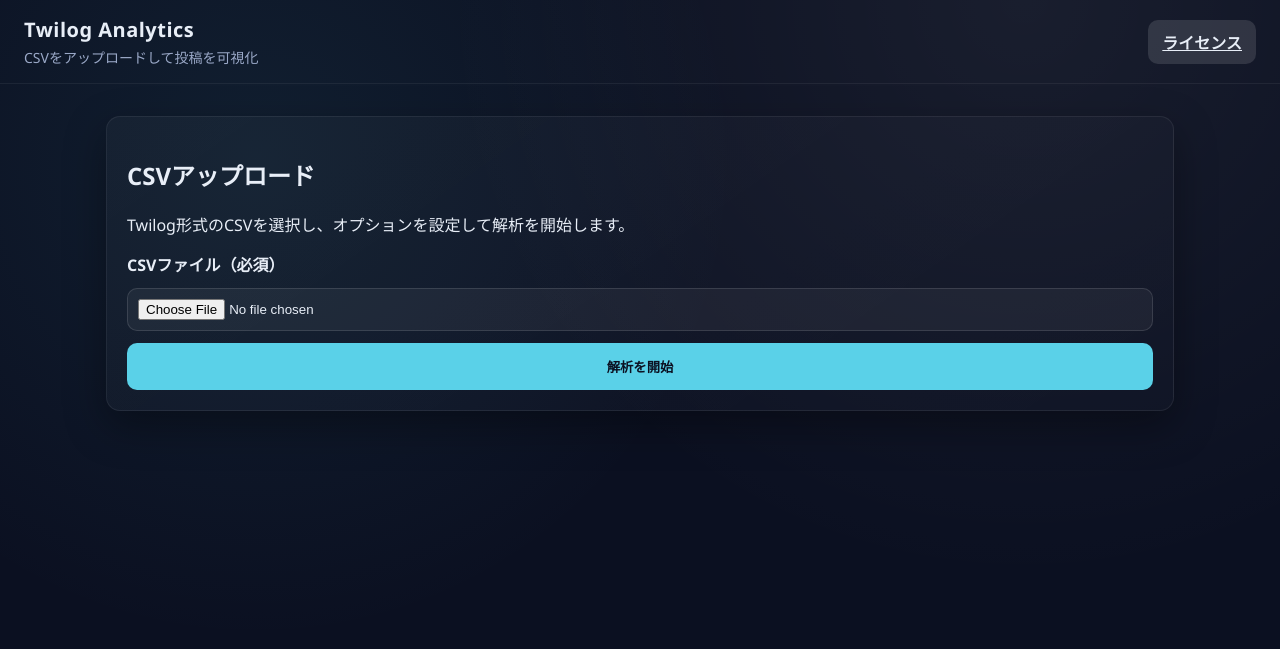
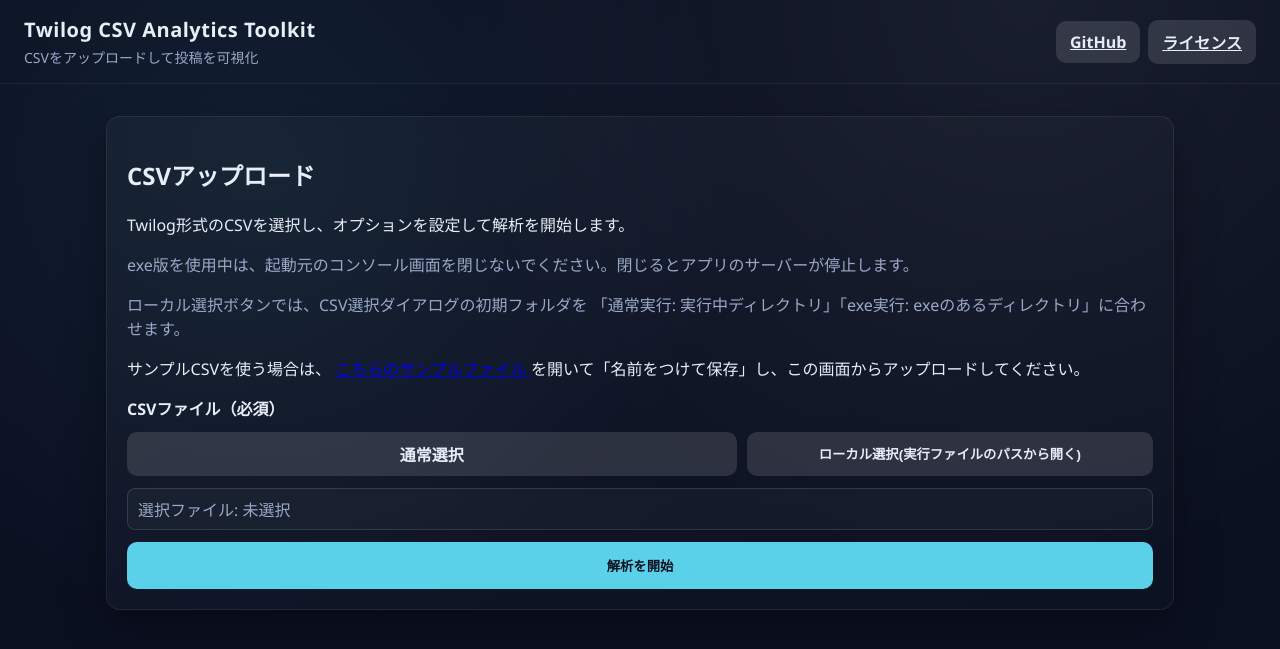
Before and after one commit to TweeTeaFOX223/twilog-csv-analytics-toolkit, a FastAPI app: page / in a window 1280 px wide. Shown: the top 649 px of the page. Run offline with FastAPI, Linux system fonts and the light colour scheme; some libraries are stand-ins or nearby versions.

Commit message:
exeファイルの配布ディレクトリにサンプルCSVを同梱＋CSVファイルアップロード画面で、実行ファイルの場所からエクスプローラーを開けるようにした

```diff
--- a/app/main.py
+++ b/app/main.py
@@ -15,7 +15,7 @@
 
 from app.routes import views
 
-app = FastAPI(title="Twilog Analytics")
+app = FastAPI(title="Twilog CSV Analytics Toolkit")
 
 app.mount("/static", StaticFiles(directory=get_static_dir()), name="static")
 app.include_router(views.router)
--- a/app/routes/views.py
+++ b/app/routes/views.py
@@ -12,10 +12,10 @@
 
 import polars as pl
 from fastapi import APIRouter, File, Form, HTTPException, Request, UploadFile, status
-from fastapi.responses import HTMLResponse, RedirectResponse, StreamingResponse
+from fastapi.responses import HTMLResponse, JSONResponse, RedirectResponse, StreamingResponse
 from fastapi.templating import Jinja2Templates
 
-from app.runtime_paths import get_static_dir, get_templates_dir
+from app.runtime_paths import get_runtime_work_dir, get_static_dir, get_templates_dir
 from twilog_analytics.data import loader, preprocessor
 from twilog_analytics.analysis import (
     statistics,
@@ -72,137 +72,21 @@
     )
 
 
-def _get_session(file_id: str) -> UploadSession:
-    """file_idに紐づくアップロードセッションを取得する。"""
-
-    session = UPLOAD_STORE.get(file_id)
-    if not session:
-        raise HTTPException(status_code=404, detail="Session not found")
-    return session
-
-
-def _filtered_frame(session: UploadSession) -> pl.DataFrame:
-    """オプションに応じてフィルタを適用したDataFrameを返す。"""
-
-    frame = session.frame
-    opts = session.options or {}
-    if opts.get("years_mode") == "selected" and opts.get("years"):
-        frame = preprocessor.filter_by_years(frame, opts.get("years"))
-    return frame
-
-
-def _parse_stopwords(raw: Optional[str]) -> set[str]:
-    """改行/カンマ区切りのストップワードをセットに変換する。"""
-
-    if not raw:
-        return set()
-    parts = re.split(r"[,\n\r]+", raw)
-    return {p.strip() for p in parts if p.strip()}
-
-
-def _build_text_analyzer(
-    session: UploadSession, pos_filter_override: Optional[str] = None
-) -> text_analysis.TextAnalyzer:
-    """Sudachi設定とストップワードを反映したTextAnalyzerを作成する。"""
-
-    opts = session.options or {}
-    mode = opts.get("sudachi_mode", "C")
-    pos_filter = pos_filter_override if pos_filter_override is not None else opts.get("pos_filter")
-    stopwords = _parse_stopwords(opts.get("stopwords"))
-    return text_analysis.TextAnalyzer(mode=mode, pos_filter=pos_filter, stopwords=stopwords)
-
-
-def _weekday_full_counts(counts_df: pl.DataFrame, value_col: str = "posts") -> pl.DataFrame:
-    """曜日が欠けても順序付きで7件そろえる（空きは0で埋める）。"""
-
-    if counts_df.is_empty():
-        filled = WEEKDAY_BASE.with_columns(pl.lit(0).alias(value_col))
-    else:
-        filled = WEEKDAY_BASE.join(counts_df, on="weekday", how="left").fill_null(0)
-    return filled.with_columns(WEEKDAY_LABEL_EXPR)
-
-
-def _clamp_max_words(value: int, min_value: int = 10, max_value: int = 400) -> int:
-    """ワードクラウドの最大単語数を安全な範囲に丸める。"""
-
-    if value < min_value:
-        return min_value
-    if value > max_value:
-        return max_value
-    return value
-
-
-def _clamp_max_minutes(value: int, min_value: int = 30, max_value: int = 1440) -> int:
-    """投稿間隔の最大分数を安全な範囲に丸める。"""
-
-    if value < min_value:
-        return min_value
-    if value > max_value:
-        return max_value
-    return value
-
-
-def _exclude_retweets(frame: pl.DataFrame, exclude_retweets: bool) -> pl.DataFrame:
-    """RT投稿を除外したDataFrameを返す。"""
-
-    if not exclude_retweets:
-        return frame
-    if "text" not in frame.columns:
-        return frame
-    return frame.filter(
-        ~pl.col("text").cast(pl.Utf8).fill_null("").str.contains(r"^RT\s*@?")
-    )
-
-
-@router.get("/", response_class=HTMLResponse)
-async def index(request: Request) -> HTMLResponse:
-    """アップロードフォームを表示するトップページ。"""
-
-    return TEMPLATES.TemplateResponse("index.html", {"request": request})
-
-
-@router.get("/licenses", response_class=HTMLResponse)
-async def licenses_page(request: Request) -> HTMLResponse:
-    """同梱済みのサードパーティライセンス一覧を表示する。"""
-
-    if LICENSE_TEXT_FILE.exists():
-        licenses_text = LICENSE_TEXT_FILE.read_text(encoding="utf-8")
-    else:
-        licenses_text = (
-            "ライセンス一覧ファイルが見つかりませんでした。\n"
-            "scripts/generate_licenses.py を実行して app/static に生成してください。"
-        )
-    return TEMPLATES.TemplateResponse(
-        "licenses.html",
-        {"request": request, "licenses_text": licenses_text},
-    )
-
-
-@router.post("/upload")
-async def upload_csv(
-    request: Request,
-    file: UploadFile = File(...),
-):
-    """CSVを安全に受け取り、一時ディレクトリに保存して前処理する。"""
-
-    if not file.filename or not file.filename.lower().endswith(".csv"):
-        return _render_error(request, "CSVファイルを選択してください。", status_code=400)
+def _save_to_temp_csv(source: Path) -> Path:
+    """選択/アップロードされたCSVを安全な一時パスへコピーする。"""
 
     temp_dir = Path(tempfile.mkdtemp(prefix="twilog_"))
-    dest = temp_dir / _safe_filename(file.filename)
-
-    # アップロードストリームを安全なパスに書き出す
-    with dest.open("wb") as buffer:
-        shutil.copyfileobj(file.file, buffer)
-
-    try:
-        frame = loader.load_twilog_csv(dest)
-        frame = preprocessor.add_derived_columns(frame)
-    except Exception as exc:  # pragma: no cover - UIで表示
-        return _render_error(request, f"CSVの読み込みに失敗しました: {exc}", status_code=400)
-
+    dest = temp_dir / _safe_filename(source.name)
+    shutil.copy2(source, dest)
+    return dest
+
+
+def _register_session_from_csv(csv_path: Path) -> str:
+    """CSVを読み込み、解析セッションとして登録してfile_idを返す。"""
+
+    frame = loader.load_twilog_csv(csv_path)
+    frame = preprocessor.add_derived_columns(frame)
     file_id = uuid4().hex
-    # 初期オプション（ダッシュボード側で設定可能）
     options = {
         "years": [],
         "years_mode": "all",
@@ -211,9 +95,200 @@
         "stopwords": None,
         "keyword_dict": None,
     }
-    UPLOAD_STORE[file_id] = UploadSession(file_id=file_id, path=dest, frame=frame, options=options)
+    UPLOAD_STORE[file_id] = UploadSession(file_id=file_id, path=csv_path, frame=frame, options=options)
+    return file_id
+
+
+def _pick_local_csv_path(initial_dir: Path) -> Optional[Path]:
+    """ローカル環境でCSV選択ダイアログを開き、選択パスを返す。"""
+
+    import tkinter as tk
+    from tkinter import filedialog
+
+    root = tk.Tk()
+    root.withdraw()
+    root.attributes("-topmost", True)
+    try:
+        selected = filedialog.askopenfilename(
+            title="Twilog CSV を選択",
+            initialdir=str(initial_dir),
+            filetypes=[("CSV files", "*.csv"), ("All files", "*.*")],
+        )
+    finally:
+        root.destroy()
+
+    if not selected:
+        return None
+    return Path(selected)
+
+
+def _get_session(file_id: str) -> UploadSession:
+    """file_idに紐づくアップロードセッションを取得する。"""
+
+    session = UPLOAD_STORE.get(file_id)
+    if not session:
+        raise HTTPException(status_code=404, detail="Session not found")
+    return session
+
+
+def _filtered_frame(session: UploadSession) -> pl.DataFrame:
+    """オプションに応じてフィルタを適用したDataFrameを返す。"""
+
+    frame = session.frame
+    opts = session.options or {}
+    if opts.get("years_mode") == "selected" and opts.get("years"):
+        frame = preprocessor.filter_by_years(frame, opts.get("years"))
+    return frame
+
+
+def _parse_stopwords(raw: Optional[str]) -> set[str]:
+    """改行/カンマ区切りのストップワードをセットに変換する。"""
+
+    if not raw:
+        return set()
+    parts = re.split(r"[,\n\r]+", raw)
+    return {p.strip() for p in parts if p.strip()}
+
+
+def _build_text_analyzer(
+    session: UploadSession, pos_filter_override: Optional[str] = None
+) -> text_analysis.TextAnalyzer:
+    """Sudachi設定とストップワードを反映したTextAnalyzerを作成する。"""
+
+    opts = session.options or {}
+    mode = opts.get("sudachi_mode", "C")
+    pos_filter = pos_filter_override if pos_filter_override is not None else opts.get("pos_filter")
+    stopwords = _parse_stopwords(opts.get("stopwords"))
+    return text_analysis.TextAnalyzer(mode=mode, pos_filter=pos_filter, stopwords=stopwords)
+
+
+def _weekday_full_counts(counts_df: pl.DataFrame, value_col: str = "posts") -> pl.DataFrame:
+    """曜日が欠けても順序付きで7件そろえる（空きは0で埋める）。"""
+
+    if counts_df.is_empty():
+        filled = WEEKDAY_BASE.with_columns(pl.lit(0).alias(value_col))
+    else:
+        filled = WEEKDAY_BASE.join(counts_df, on="weekday", how="left").fill_null(0)
+    return filled.with_columns(WEEKDAY_LABEL_EXPR)
+
+
+def _clamp_max_words(value: int, min_value: int = 10, max_value: int = 400) -> int:
+    """ワードクラウドの最大単語数を安全な範囲に丸める。"""
+
+    if value < min_value:
+        return min_value
+    if value > max_value:
+        return max_value
+    return value
+
+
+def _clamp_max_minutes(value: int, min_value: int = 30, max_value: int = 1440) -> int:
+    """投稿間隔の最大分数を安全な範囲に丸める。"""
+
+    if value < min_value:
+        return min_value
+    if value > max_value:
+        return max_value
+    return value
+
+
+def _exclude_retweets(frame: pl.DataFrame, exclude_retweets: bool) -> pl.DataFrame:
+    """RT投稿を除外したDataFrameを返す。"""
+
+    if not exclude_retweets:
+        return frame
+    if "text" not in frame.columns:
+        return frame
+    return frame.filter(
+        ~pl.col("text").cast(pl.Utf8).fill_null("").str.contains(r"^RT\s*@?")
+    )
+
+
+@router.get("/", response_class=HTMLResponse)
+async def index(request: Request) -> HTMLResponse:
+    """アップロードフォームを表示するトップページ。"""
+
+    return TEMPLATES.TemplateResponse("index.html", {"request": request})
+
+
+@router.get("/licenses", response_class=HTMLResponse)
+async def licenses_page(request: Request) -> HTMLResponse:
+    """同梱済みのサードパーティライセンス一覧を表示する。"""
+
+    if LICENSE_TEXT_FILE.exists():
+        licenses_text = LICENSE_TEXT_FILE.read_text(encoding="utf-8")
+    else:
+        licenses_text = (
+            "ライセンス一覧ファイルが見つかりませんでした。\n"
+            "scripts/generate_licenses.py を実行して app/static に生成してください。"
+        )
+    return TEMPLATES.TemplateResponse(
+        "licenses.html",
+        {"request": request, "licenses_text": licenses_text},
+    )
+
+
+@router.post("/upload")
+async def upload_csv(
+    request: Request,
+    file: Optional[UploadFile] = File(None),
+    local_csv_path: Optional[str] = Form(None),
+):
+    """CSVを安全に受け取り、一時ディレクトリに保存して前処理する。"""
+
+    dest: Optional[Path] = None
+    if file and file.filename:
+        if not file.filename.lower().endswith(".csv"):
+            return _render_error(request, "CSVファイルを選択してください。", status_code=400)
+        temp_dir = Path(tempfile.mkdtemp(prefix="twilog_"))
+        dest = temp_dir / _safe_filename(file.filename)
+        # アップロードストリームを安全なパスに書き出す
+        with dest.open("wb") as buffer:
+            shutil.copyfileobj(file.file, buffer)
+    elif local_csv_path:
+        selected = Path(local_csv_path).expanduser()
+        if not selected.exists() or not selected.is_file():
+            return _render_error(request, "選択されたCSVファイルが見つかりません。再選択してください。", 400)
+        if selected.suffix.lower() != ".csv":
+            return _render_error(request, "CSVファイルを選択してください。", 400)
+        dest = _save_to_temp_csv(selected)
+    else:
+        return _render_error(request, "CSVファイルを選択してください。", status_code=400)
+
+    try:
+        assert dest is not None
+        file_id = _register_session_from_csv(dest)
+    except Exception as exc:  # pragma: no cover - UIで表示
+        return _render_error(request, f"CSVの読み込みに失敗しました: {exc}", status_code=400)
 
     return RedirectResponse(url=f"/dashboard?file_id={file_id}", status_code=status.HTTP_303_SEE_OTHER)
+
+
+@router.post("/pick-local-csv")
+async def pick_local_csv():
+    """ローカルのファイル選択ダイアログからCSVを選び、パス情報を返す。"""
+
+    initial_dir = get_runtime_work_dir()
+    try:
+        selected = _pick_local_csv_path(initial_dir)
+    except Exception as exc:
+        return JSONResponse(
+            {"selected": False, "message": f"ローカルファイル選択の起動に失敗しました: {exc}"},
+            status_code=500,
+        )
+
+    if selected is None:
+        return JSONResponse({"selected": False, "message": "CSV選択がキャンセルされました。"})
+    if selected.suffix.lower() != ".csv":
+        return JSONResponse({"selected": False, "message": "CSVファイルを選択してください。"}, status_code=400)
+
+    return JSONResponse(
+        {
+            "selected": True,
+            "path": str(selected),
+            "name": selected.name,
+        }
+    )
 
 
 @router.get("/dashboard", response_class=HTMLResponse)
--- a/app/runtime_paths.py
+++ b/app/runtime_paths.py
@@ -10,6 +10,12 @@
     return Path(__file__).resolve().parent.parent
 
 
+def get_runtime_work_dir() -> Path:
+    if getattr(sys, "frozen", False):
+        return Path(sys.executable).resolve().parent
+    return Path.cwd().resolve()
+
+
 def get_templates_dir() -> Path:
     return _bundle_root() / "app" / "templates"
 
--- a/app/static/styles.css
+++ b/app/static/styles.css
@@ -50,6 +50,34 @@
     border: 1px solid rgba(255,255,255,0.12);
     background: rgba(255,255,255,0.05);
     color: var(--text);
+}
+.file-select-row {
+    display: grid;
+    grid-template-columns: 6fr 4fr;
+    gap: 10px;
+    align-items: center;
+}
+.file-pick-btn {
+    display: inline-flex;
+    align-items: center;
+    justify-content: center;
+    width: 100%;
+    height: 100%;
+    text-align: center;
+}
+.file-select-row .btn-secondary {
+    width: 100%;
+    height: 100%;
+}
+.hidden-file-input {
+    display: none;
+}
+.file-path-display {
+    padding: 8px 10px;
+    border: 1px solid rgba(255,255,255,0.12);
+    border-radius: 8px;
+    background: rgba(255,255,255,0.03);
+    word-break: break-all;
 }
 select option {
     color: #000;
--- a/app/templates/base.html
+++ b/app/templates/base.html
@@ -3,7 +3,7 @@
 <head>
     <meta charset="UTF-8">
     <meta name="viewport" content="width=device-width, initial-scale=1.0">
-    <title>Twilog Analytics</title>
+    <title>Twilog CSV Analytics Toolkit</title>
     <link rel="stylesheet" href="/static/styles.css">
     <script src="https://unpkg.com/htmx.org@1.9.12"></script>
     <script src="https://cdn.plot.ly/plotly-2.32.0.min.js"></script>
@@ -12,10 +12,11 @@
 <body>
     <header class="app-header">
         <div class="header-main">
-            <div class="brand">Twilog Analytics</div>
+            <div class="brand">Twilog CSV Analytics Toolkit</div>
             <div class="subtitle">CSVをアップロードして投稿を可視化</div>
         </div>
         <div class="header-actions">
+            <a class="btn-secondary" href="https://github.com/TweeTeaFOX223/twilog-csv-analytics-toolkit" target="_blank" rel="noopener noreferrer">GitHub</a>
             <a class="btn-secondary" href="/licenses">ライセンス</a>
             {% block header_actions %}{% endblock %}
         </div>
--- a/app/templates/dashboard.html
+++ b/app/templates/dashboard.html
@@ -5,6 +5,11 @@
 {% endblock %}
 
 {% block content %}
+<section class="card">
+    <p class="muted">
+        exe版を使用中は、起動元のコンソール画面を閉じないでください。閉じるとアプリのサーバーが停止します。
+    </p>
+</section>
 <section class="card dashboard">
     <aside class="side-nav">
         {% include "partials/settings_panel.html" %}
--- a/app/templates/index.html
+++ b/app/templates/index.html
@@ -4,10 +4,78 @@
 <section class="card">
     <h1>CSVアップロード</h1>
     <p>Twilog形式のCSVを選択し、オプションを設定して解析を開始します。</p>
+    <p class="muted">
+        exe版を使用中は、起動元のコンソール画面を閉じないでください。閉じるとアプリのサーバーが停止します。
+    </p>
+    <p class="muted">
+        ローカル選択ボタンでは、CSV選択ダイアログの初期フォルダを
+        「通常実行: 実行中ディレクトリ」「exe実行: exeのあるディレクトリ」に合わせます。
+    </p>
+    <p>
+        サンプルCSVを使う場合は、
+        <a href="https://raw.githubusercontent.com/TweeTeaFOX223/twilog-csv-analytics-toolkit/refs/heads/main/sample_csv/TweeTeaFOX223-260301_only.csv" target="_blank" rel="noopener noreferrer">
+            こちらのサンプルファイル
+        </a>
+        を開いて「名前をつけて保存」し、この画面からアップロードしてください。
+    </p>
     <form id="upload-form" class="form" action="/upload" method="post" enctype="multipart/form-data">
         <label class="form-label">CSVファイル（必須）</label>
-        <input type="file" name="file" accept=".csv" required>
+        <div class="file-select-row">
+            <label for="file-input" class="btn-secondary file-pick-btn">通常選択</label>
+            <button id="pick-local-btn" type="button" class="btn-secondary">ローカル選択(実行ファイルのパスから開く)</button>
+        </div>
+        <input id="file-input" class="hidden-file-input" type="file" name="file" accept=".csv">
+        <input id="local-csv-path" type="hidden" name="local_csv_path" value="">
+        <div id="selected-file-path" class="muted file-path-display">選択ファイル: 未選択</div>
         <button type="submit" class="btn-primary btn-tall">解析を開始</button>
     </form>
 </section>
+<script>
+document.addEventListener("DOMContentLoaded", () => {
+  const pickLocalBtn = document.getElementById("pick-local-btn");
+  const fileInput = document.getElementById("file-input");
+  const localPathInput = document.getElementById("local-csv-path");
+  const selectedFilePath = document.getElementById("selected-file-path");
+
+  if (!pickLocalBtn || !fileInput || !localPathInput || !selectedFilePath) return;
+
+  const setDisplay = (text) => {
+    selectedFilePath.textContent = `選択ファイル: ${text}`;
+  };
+
+  const clearLocalSelection = () => {
+    localPathInput.value = "";
+  };
+
+  const clearFileSelection = () => {
+    fileInput.value = "";
+  };
+
+  fileInput.addEventListener("change", () => {
+    if (fileInput.files && fileInput.files.length > 0) {
+      clearLocalSelection();
+      setDisplay(fileInput.files[0].name);
+    } else {
+      setDisplay("未選択");
+    }
+  });
+
+  pickLocalBtn.addEventListener("click", async () => {
+    try {
+      const response = await fetch("/pick-local-csv", { method: "POST" });
+      const result = await response.json();
+      if (!response.ok || !result.selected) {
+        if (result && result.message) setDisplay(result.message);
+        return;
+      }
+      localPathInput.value = result.path || "";
+      setDisplay(result.path || result.name || "未選択");
+      clearFileSelection();
+    } catch (error) {
+      setDisplay("ローカル選択に失敗しました。");
+      console.error(error);
+    }
+  });
+});
+</script>
 {% endblock %}
```
Also changed, not shown: README.md, 1 other file.
